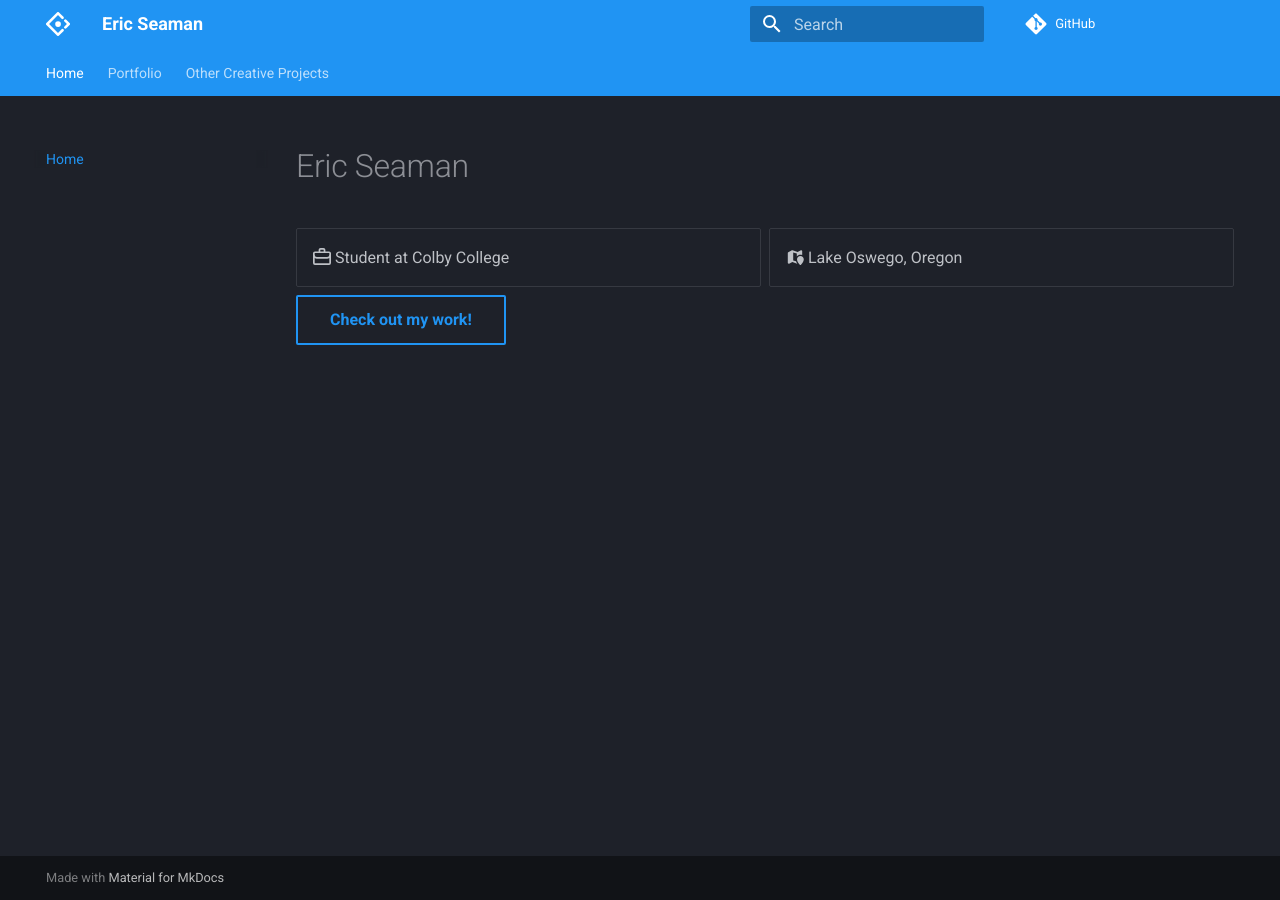
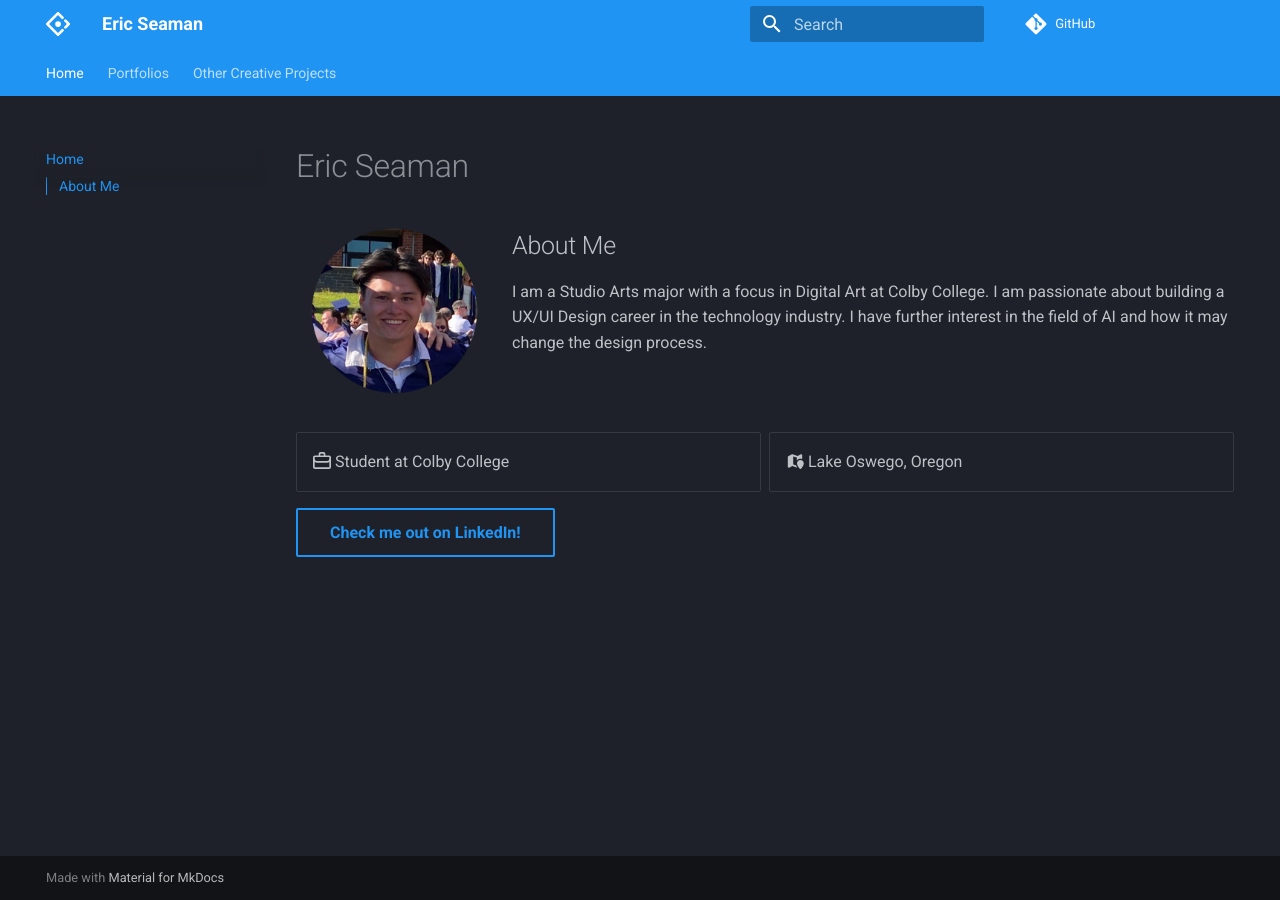
Before and after one commit to EGSeaman/EGSeaman.github.io, an MkDocs documentation site: the page built from docs/index.md, in a window 1280 px wide. Built offline with MkDocs 1.6.1 and Material for MkDocs 9.7.7, drawn with Linux system fonts in a browser that asks for light colours; comment, search, counter and statistics services are not loaded.

Commit message:
final touches w Ryan

```diff
--- a/docs/index.md
+++ b/docs/index.md
@@ -5,11 +5,19 @@ hide:
 
 # Eric Seaman
 
+![ME](images/me.JPG){align=left width=200 loading=lazy}
+
+## About Me
+
+I am a Studio Arts major with a focus in Digital Art at Colby College. I am passionate about building a UX/UI Design career in the technology industry. I have further interest in the field of AI and how it may change the design process.
+
+<br clear="left"/>
+
 <div class="grid cards" markdown>
 
   - :octicons-briefcase-16: Student at Colby College
   - :fontawesome-solid-map-location: Lake Oswego, Oregon
 
-[Check out my work!](#){ .md-button }
+</div>
 
-</div>
+[Check me out on LinkedIn!](https://www.linkedin.com/in/eric-seaman-pdx){ .md-button }
--- a/mkdocs.yml
+++ b/mkdocs.yml
@@ -1,7 +1,7 @@
 site_name: Eric Seaman
 nav:
   - Home: index.md
-  - Portfolio: Portfolio.md
+  - Portfolios: Portfolio.md
   - Other Creative Projects: OCP.md
 theme:
   name: material
```
Also changed, not shown: docs/OCP.md (+3 -2 lines), docs/Portfolio.md (+3 -2 lines), docs/Images/me.JPG (added), 2 other files.
